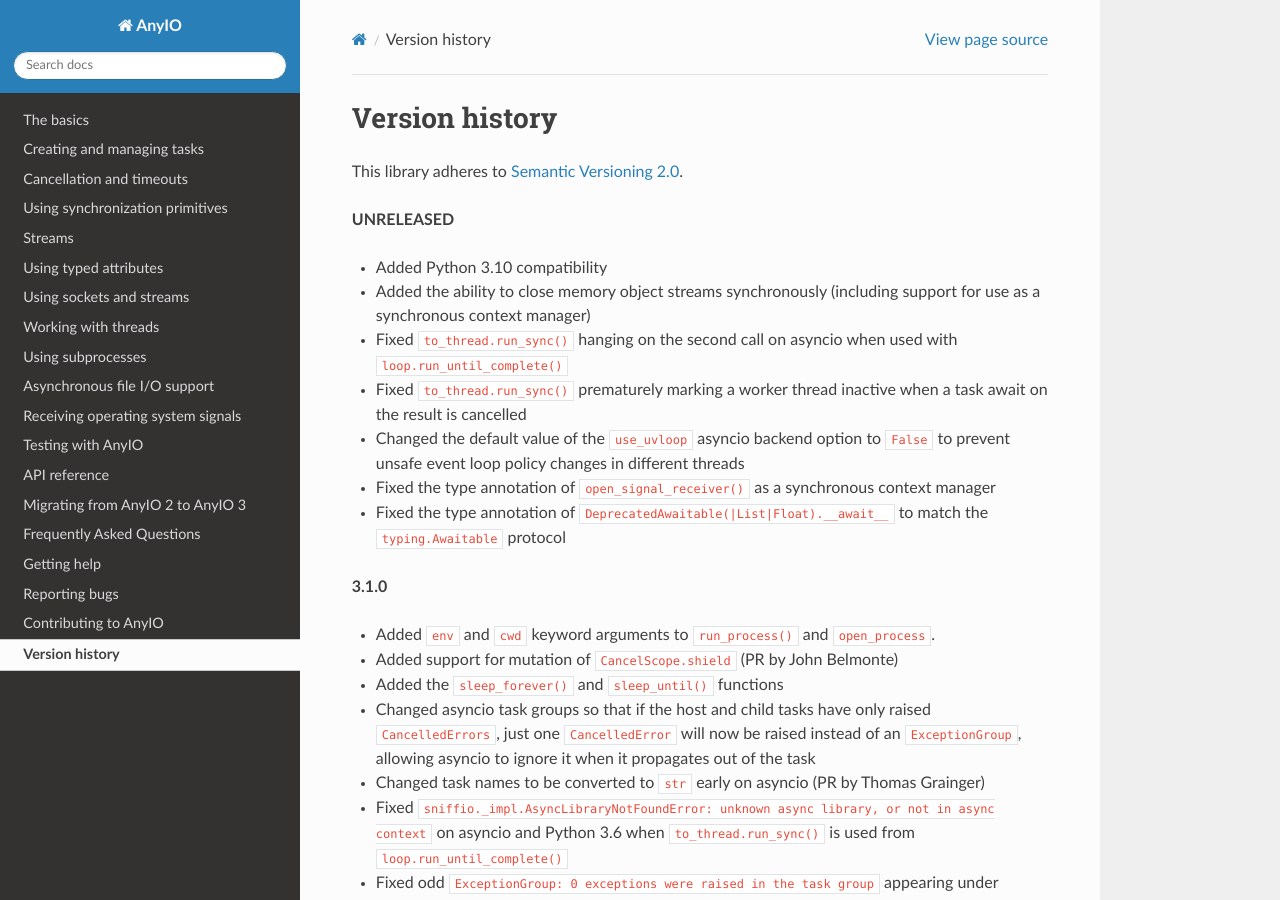
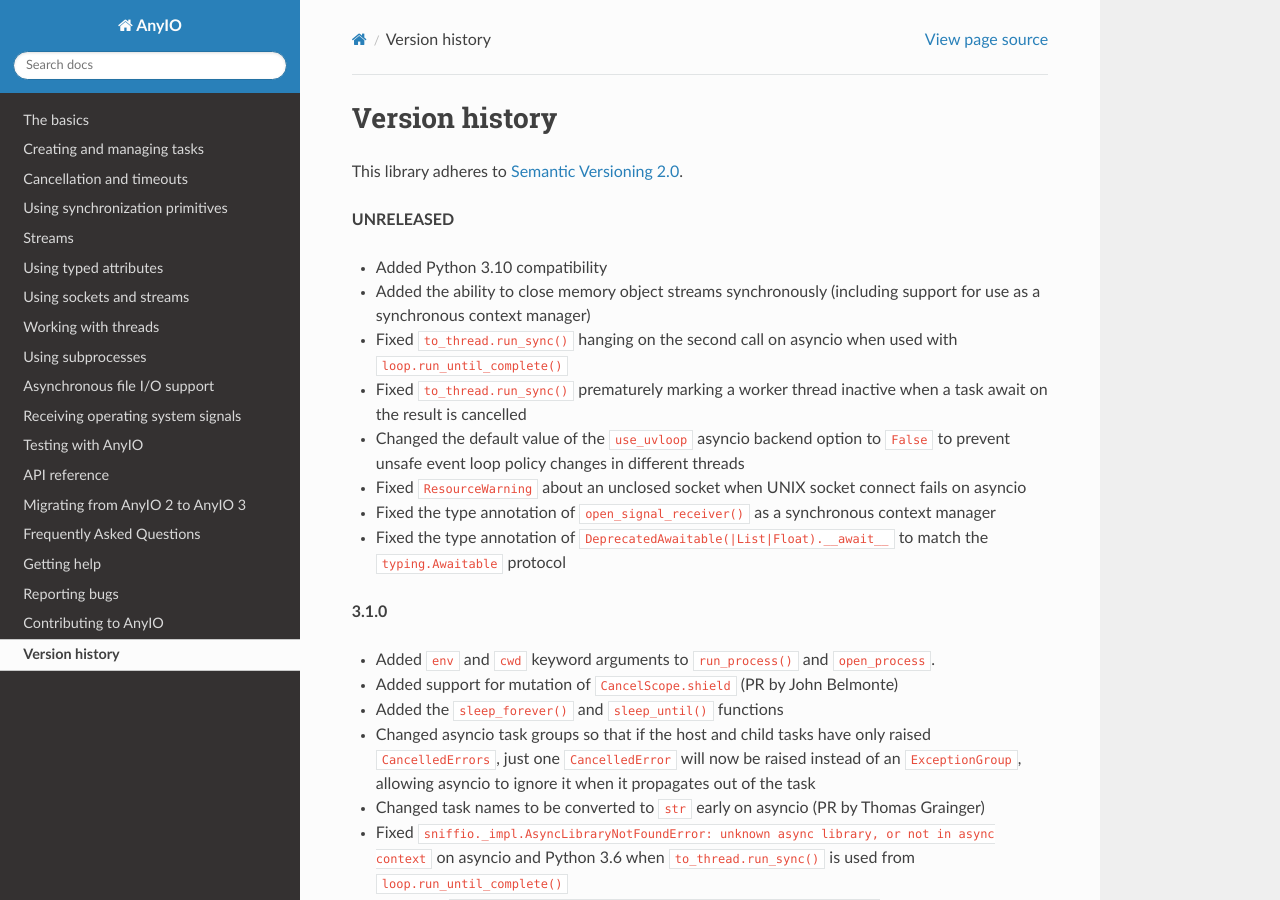
Before and after one commit to agronholm/anyio, a Sphinx documentation site: the page built from docs/versionhistory.rst, in a window 1280 px wide and 900 px high. Built offline with Sphinx 7.4.7 and the Read the Docs theme 2.0.0, drawn with Linux system fonts in a browser that asks for light colours.

```diff
--- a/docs/versionhistory.rst
+++ b/docs/versionhistory.rst
@@ -14,6 +14,7 @@
   the result is cancelled
 - Changed the default value of the ``use_uvloop`` asyncio backend option to ``False`` to prevent
   unsafe event loop policy changes in different threads
+- Fixed ``ResourceWarning`` about an unclosed socket when UNIX socket connect fails on asyncio
 - Fixed the type annotation of ``open_signal_receiver()`` as a synchronous context manager
 - Fixed the type annotation of ``DeprecatedAwaitable(|List|Float).__await__`` to match the ``typing.Awaitable`` protocol
 
```
